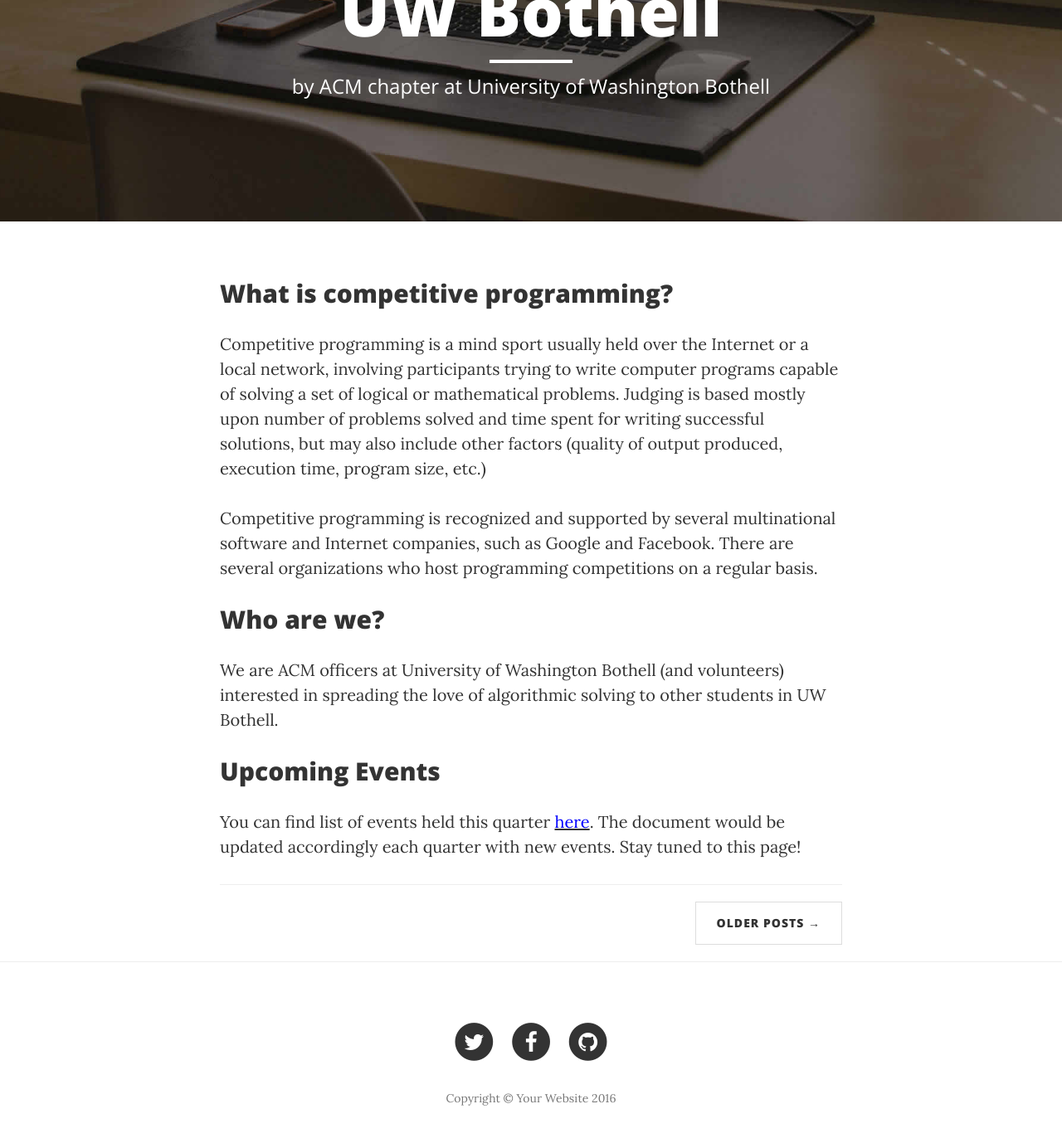
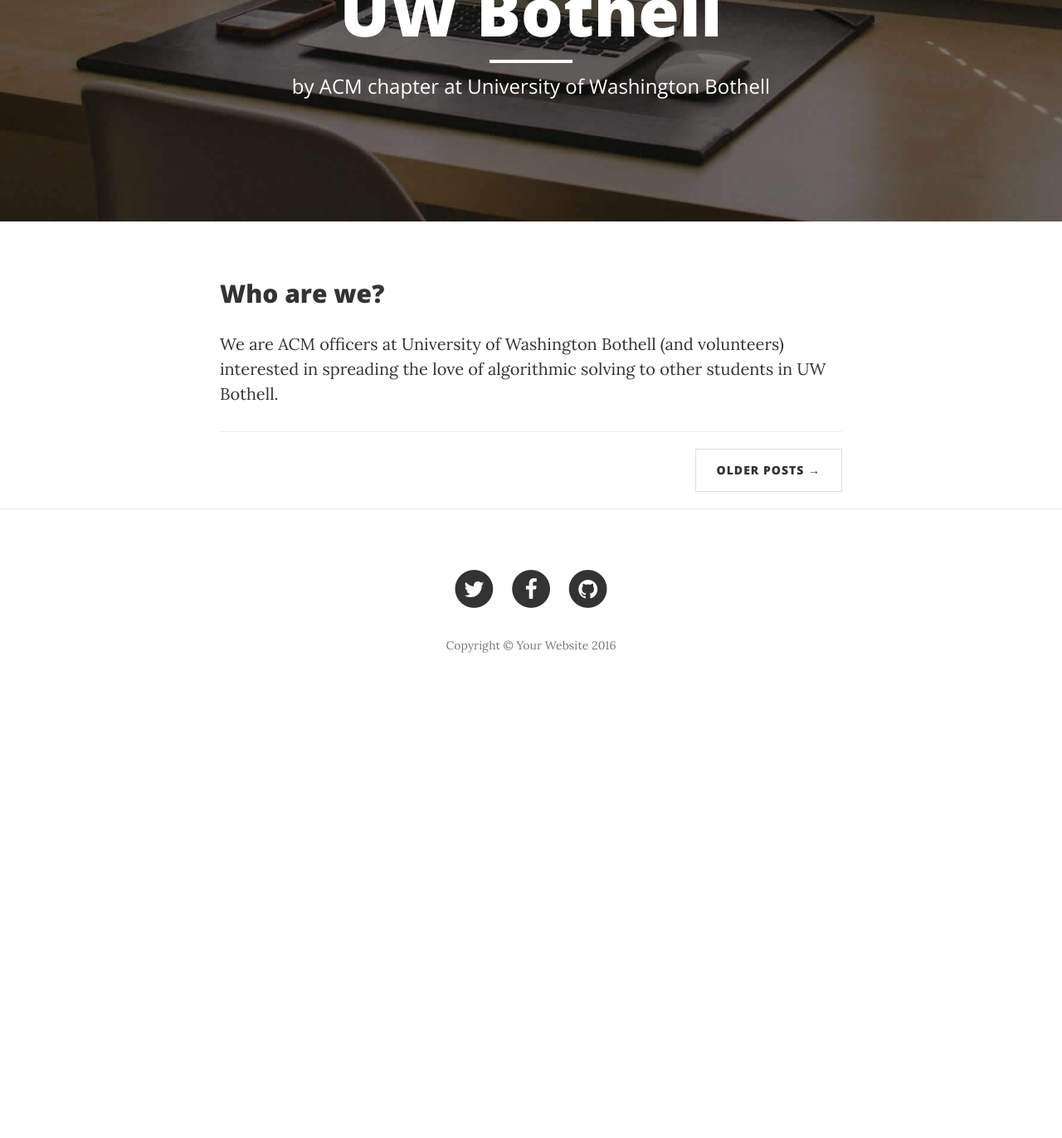
Before and after one commit to alanboy/competitive-programming, a Jekyll site: the page built from about.md, in a window 1280 px wide and 1400 px high, scrolled down 357 px. Shown: the top 1372 px of the window at 83% size. Built offline with Jekyll 4.4.1, drawn with Linux system fonts in a browser that asks for light colours; after the commit the page ends 1211 px from its top, so only the background shows below that.

Commit message:
init commit

```diff
--- a/about.md
+++ b/about.md
@@ -3,24 +3,6 @@
 title: About
 ---
 
-## What is competitive programming?
-
-Competitive programming is a mind sport usually held over the Internet or a local network, involving participants trying to write computer programs capable of solving a set of logical or mathematical problems. Judging is based mostly upon number of problems solved and time spent for writing successful solutions, but may also include other factors (quality of output produced, execution time, program size, etc.)
-
-Competitive programming is recognized and supported by several multinational software and Internet companies, such as Google and Facebook. There are several organizations who host programming competitions on a regular basis.
-
 ## Who are we?
 
 We are ACM officers at University of Washington Bothell (and volunteers) interested in spreading the love of algorithmic solving to other students in UW Bothell.
-
-## Upcoming Events
-
-You can find list of events held this quarter [<span style = "color:blue">here</span>](/events.md). The document would be updated accordingly each quarter with new events. Stay tuned to this page!
-
-<ul>
-  {% for post in site.posts %}
-    <li>
-      <a href="/mduw.github.io/{{post.url}}" style="color: blue">{{post.title}}</a>
-    </li>
-  {% endfor %}
-</ul>
```
